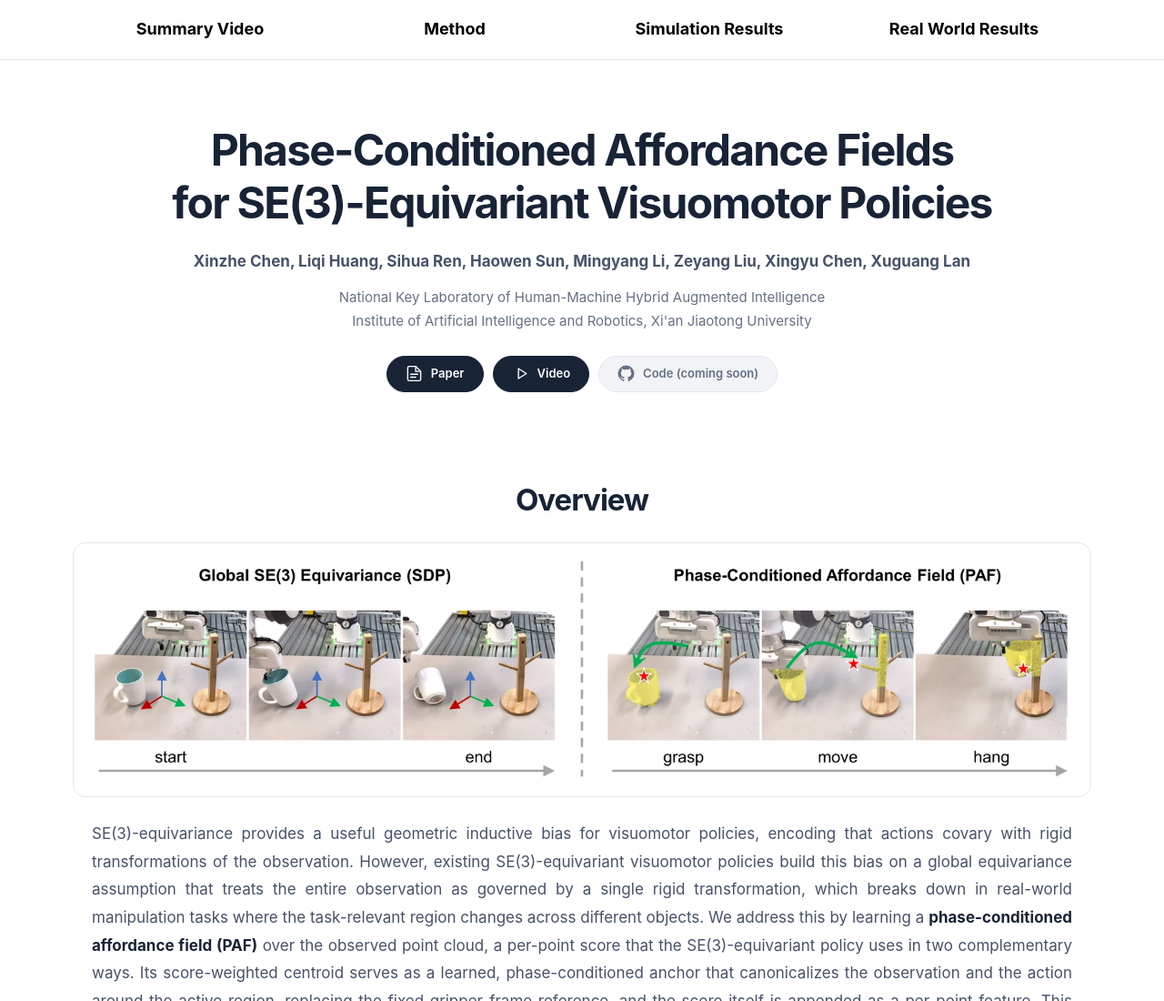
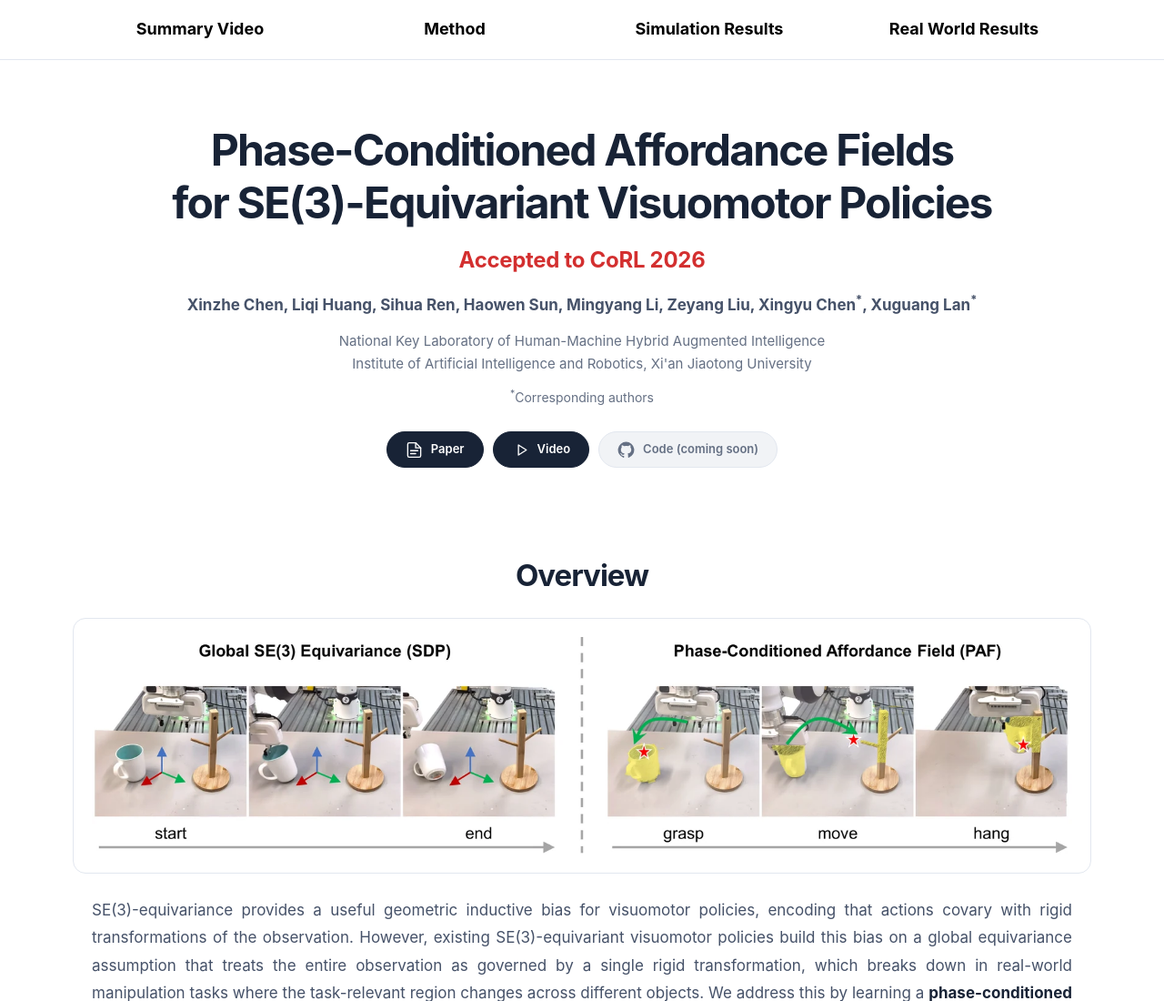
Before and after one commit to paf-policy/paf-policy.github.io, a plain HTML site: page index.html in a window 1280 px wide. Shown: the top 1100 px of the page at 91% size. Drawn offline with Linux system fonts and the light colour scheme.

Commit message:
Mark the CoRL 2026 acceptance and the corresponding authors
Add a red "Accepted to CoRL 2026" line below the title. Mark Xingyu Chen
and Xuguang Lan with * and add a "Corresponding authors" note below the
affiliation.

Co-Authored-By: Claude Opus 5.5 <noreply@anthropic.com>

```diff
--- a/index.html
+++ b/index.html
@@ -24,8 +24,10 @@
  <section class="hero" id="top" aria-labelledby="paper-title">
   <div class="container">
    <h1 id="paper-title">Phase-Conditioned Affordance Fields<br class="title-break"> for SE(3)-Equivariant Visuomotor Policies</h1>
-   <p class="authors"><span>Xinzhe Chen</span>, <span>Liqi Huang</span>, <span>Sihua Ren</span>, <span>Haowen Sun</span>, <span>Mingyang Li</span>, <span>Zeyang Liu</span>, <span>Xingyu Chen</span>, <span>Xuguang Lan</span></p>
+   <p class="venue">Accepted to CoRL 2026</p>
+   <p class="authors"><span>Xinzhe Chen</span>, <span>Liqi Huang</span>, <span>Sihua Ren</span>, <span>Haowen Sun</span>, <span>Mingyang Li</span>, <span>Zeyang Liu</span>, <span>Xingyu Chen<sup>*</sup></span>, <span>Xuguang Lan<sup>*</sup></span></p>
    <p class="affiliation">National Key Laboratory of Human-Machine Hybrid Augmented Intelligence<br>Institute of Artificial Intelligence and Robotics, Xi'an Jiaotong University</p>
+   <p class="author-note"><sup>*</sup>Corresponding authors</p>
    <div class="publication-links"><a class="button primary" href="./assets/paper.pdf" target="_blank" rel="noopener"><svg viewBox="0 0 24 24" aria-hidden="true"><path d="M14 2H5a2 2 0 0 0-2 2v16a2 2 0 0 0 2 2h14a2 2 0 0 0 2-2V9z"/><path d="M14 2v7h7M7 13h10M7 17h7"/></svg> Paper</a><a class="button primary" href="#summary-video"><svg viewBox="0 0 24 24" aria-hidden="true"><path d="m9 5 11 7-11 7z"/></svg> Video</a><span class="button unavailable" aria-disabled="true"><svg class="github-icon" viewBox="0 0 24 24" aria-hidden="true"><path d="M12 .75a11.25 11.25 0 0 0-3.558 21.923c.563.104.768-.244.768-.542 0-.267-.01-.975-.015-1.913-3.13.68-3.79-1.51-3.79-1.51-.512-1.3-1.25-1.647-1.25-1.647-1.022-.7.078-.686.078-.686 1.13.08 1.725 1.16 1.725 1.16 1.005 1.723 2.637 1.225 3.279.937.102-.728.393-1.225.715-1.507-2.498-.284-5.124-1.25-5.124-5.566 0-1.23.44-2.234 1.16-3.022-.116-.284-.503-1.43.11-2.98 0 0 .945-.303 3.094 1.155A10.8 10.8 0 0 1 12 6.17c.956.005 1.919.129 2.818.379 2.148-1.458 3.091-1.155 3.091-1.155.615 1.55.228 2.696.112 2.98.722.788 1.158 1.792 1.158 3.022 0 4.327-2.63 5.279-5.136 5.558.404.348.765 1.034.765 2.084 0 1.505-.014 2.72-.014 3.09 0 .301.203.651.774.541A11.252 11.252 0 0 0 12 .75Z"/></svg> Code (coming soon)</span></div>
   </div>
  </section>
--- a/styles.css
+++ b/styles.css
@@ -19,7 +19,8 @@ svg{width:19px;height:19px;flex-shrink:0;fill:none;stroke:currentColor;stroke-wi
 .hero{text-align:center;padding:70px 0 55px}
 
 h1{font-size:clamp(30px,3.9vw,48px);letter-spacing:-1.8px;font-weight:750;line-height:1.21;max-width:1050px;margin:0 auto 21px}h1 .accent{color:var(--blue)}
-.authors{font-size:17px;font-weight:700;max-width:1000px;margin:0 auto 12px;color:#465269}.authors span{white-space:nowrap}.affiliation{font-size:15px;line-height:1.7;color:var(--muted);margin:0 auto 12px;max-width:900px}
+.venue{font-size:24px;font-weight:750;letter-spacing:-.3px;line-height:1.4;color:#d32f2f;margin:-4px auto 18px}
+.authors{font-size:17px;font-weight:700;max-width:1000px;margin:0 auto 12px;color:#465269}.authors span{white-space:nowrap}.affiliation{font-size:15px;line-height:1.7;color:var(--muted);margin:0 auto 12px;max-width:900px}.hero sup{font-size:.75em;line-height:0}.author-note{font-size:14px;color:var(--muted);margin:0 auto}
 .publication-links{display:flex;flex-wrap:wrap;justify-content:center;gap:10px;margin-top:26px}
 .button{display:inline-flex;align-items:center;justify-content:center;gap:9px;padding:9px 20px;border:1px solid var(--line);border-radius:30px;font-size:13px;font-weight:600;line-height:1.5;background:#fff;color:var(--ink);transition:background .2s,border-color .2s,transform .2s}.button:hover{background:#f0f4fa;border-color:#c2cfe2;text-decoration:none;transform:translateY(-1px)}.button.primary{background:var(--ink);color:white;border-color:var(--ink)}.button.primary:hover{background:var(--blue-dark);border-color:var(--blue-dark)}
 .section{padding:65px 0 70px;border-top:1px solid var(--line)}.section.soft{background:var(--soft)}
@@ -47,4 +48,4 @@ figcaption{font-size:13px;color:var(--muted);line-height:1.65;text-align:center;
 
 .github-icon{fill:currentColor;stroke:none}
 .bibtex-block{max-width:960px;min-height:100px;margin:0 auto;padding:24px;border:1px solid var(--line);border-radius:10px;background:var(--soft);white-space:pre-wrap;overflow-wrap:anywhere;text-align:left}
-@media(max-width:760px){.affiliation{font-size:13px}.bibtex-block{padding:18px;min-height:80px}}
+@media(max-width:760px){.venue{font-size:20px}.affiliation,.author-note{font-size:13px}.bibtex-block{padding:18px;min-height:80px}}
```
